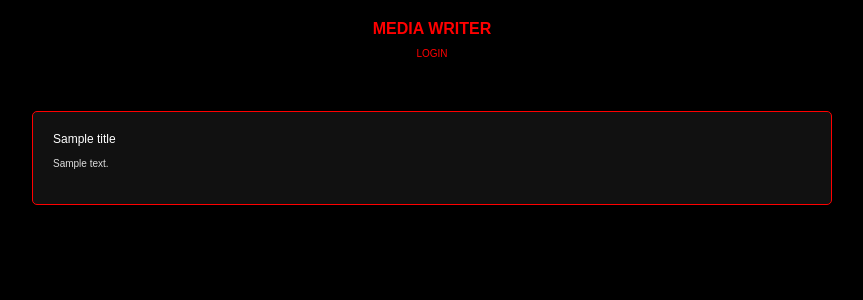
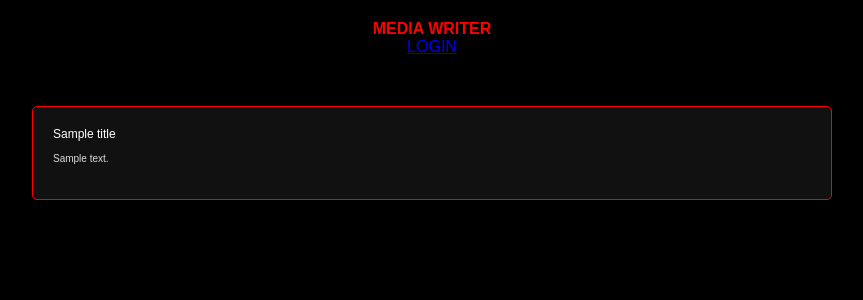
Before and after one commit to rileywallaceriley/Mediawriter, a Flask app: template templates/article.html in a window 1280 px wide. Shown: the top 300 px of the page, without its empty margins (208-1071 px from the left). Run offline with Flask 3, Linux system fonts and the light colour scheme; the template is opened without the code that fills it: most values are stand-ins (such as "Sample title", 1, 10 or a date in 2020); some web fonts are replaced.

Commit message:
Update style.css

```diff
--- a/static/css/style.css
+++ b/static/css/style.css
@@ -16,14 +16,6 @@ header {
 header h1 {
   font-size: 16px;
   margin: 0;
-}
-
-header a {
-  display: inline-block;
-  margin-top: 10px;
-  font-size: 10px;
-  color: red;
-  text-decoration: none;
 }
 
 .story-feed {
@@ -54,7 +46,7 @@ header a {
   margin-bottom: 12px;
 }
 
-.copy-button {
+.rewrite-button {
   background: red;
   color: #000;
   border: none;
```
